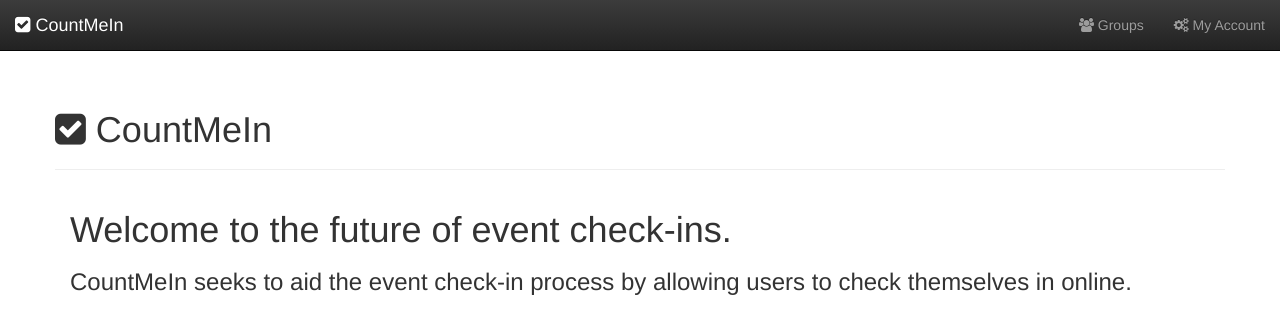
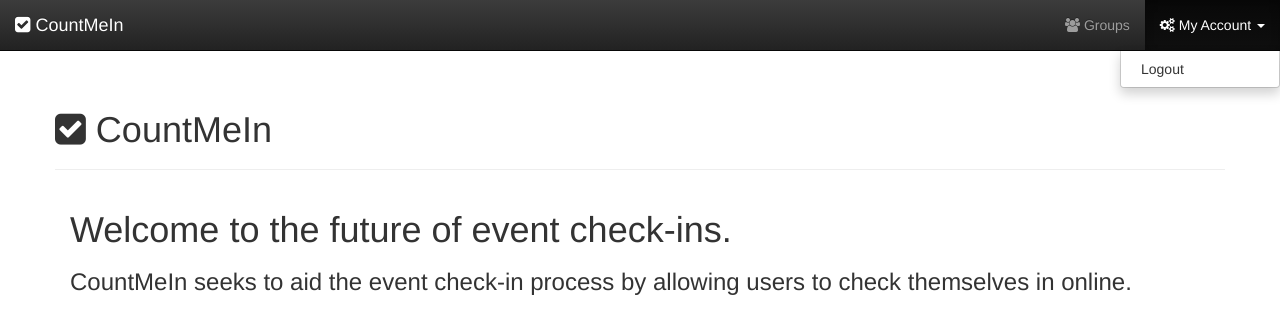
Before and after one commit to ryansmick/CountMeIn, a Django app: page / in a window 1280 px wide, after a click on "My Account". Shown: the top 334 px of the page. Run offline with Django 3.2, Linux system fonts and the light colour scheme; the visitor is signed in with stand-in values (Sample User, id 1); some libraries are stand-ins or nearby versions.

Commit message:
Implemented logout functionality

```diff
--- /dev/null
+++ b/check_in/static/check_in/js/authed_base.js
@@ -0,0 +1,35 @@
+$(document).ready(function(){
+
+    //Function to obtain a cookie's value
+    function getCookie(name) {
+        var cookieValue = null;
+        if (document.cookie && document.cookie != '') {
+            var cookies = document.cookie.split(';');
+            for (var i = 0; i < cookies.length; i++) {
+                var cookie = jQuery.trim(cookies[i]);
+                // Does this cookie string begin with the name we want?
+                if (cookie.substring(0, name.length + 1) == (name + '=')) {
+                    cookieValue = decodeURIComponent(cookie.substring(name.length + 1));
+                    break;
+                }
+            }
+        }
+        return cookieValue;
+    }
+
+    //Submit button handler for login button
+    $('#logoutBtn').click(function(){
+        $.ajax({
+            url: '/logout',
+            type: 'POST',
+            data: {
+                'csrfmiddlewaretoken': getCookie('csrftoken')
+            },
+            success: function(result, status, xhr){
+                    //Redirect to specified page
+                    window.location.href = result.redirect_url;
+            }
+        });
+    });
+
+});
--- a/check_in/templates/check_in/authed_base.html
+++ b/check_in/templates/check_in/authed_base.html
@@ -9,6 +9,7 @@
 		<link rel="stylesheet" type="text/css" href="{% static 'check_in/css/base.css' %}">
 		<script type="text/javascript" src="{% static 'check_in/js/jquery-3.1.1.min.js' %}"></script>
 		<script type="text/javascript" src="{% static 'check_in/js/bootstrap.min.js' %}"></script>
+		<script type="text/javascript" src="{% static 'check_in/js/authed_base.js' %}"></script>
 	</head>
 	<body>
         <!--Begin navbar-->
@@ -25,7 +26,12 @@
 				<div role="navigation" class="collapse navbar-collapse" id="headerNavbar">
 					<ul class="nav navbar-nav navbar-right">
 						<li><a href="#"><span class="fa fa-group"></span> Groups</a></li>
-						<li><a href="#"><span class="fa fa-cogs"></span> My Account</a></li>
+						<li class="dropdown">
+                            <a href="#" class="dropdown-toggle" data-toggle="dropdown" role="button" aria-haspopup="true" aria-expanded="false"><span class="fa fa-cogs"></span> My Account <span class="caret"></span></a>
+                            <ul class="dropdown-menu">
+                                <li><a href="#" id="logoutBtn">Logout</a></li>
+                            </ul>
+                        </li>
 					</ul>
 				</div>
 			</div>
--- a/check_in/urls.py
+++ b/check_in/urls.py
@@ -5,4 +5,5 @@ from . import views
 urlpatterns = [
 	url(r'^$', views.index, name='index'),
 	url(r'^login$', views.user_login, name='user_login'),
+	url(r'^logout$', views.user_logout, name='user_logout'),
 ]
--- a/check_in/views.py
+++ b/check_in/views.py
@@ -1,6 +1,6 @@
 from django.shortcuts import render
 from django.views.decorators.http import require_POST
-from django.contrib.auth import authenticate, login
+from django.contrib.auth import authenticate, login, logout
 from django.http import JsonResponse
 
 # Create your views here.
@@ -8,6 +8,7 @@ from django.http import JsonResponse
 def index(request):
 	return render(request, 'check_in/index.html')
 
+# Log a user in
 @require_POST
 def user_login(request):
     username = request.POST['email']
@@ -21,3 +22,9 @@ def user_login(request):
     else:
         # Return an 'invalid login' error message.
         return JsonResponse({'result': 'error', 'message': 'Invalid username or password'})
+
+# Log a user out
+@require_POST
+def user_logout(request):
+    logout(request)
+    return JsonResponse({'result': 'success', 'redirect_url': '/'})
```
